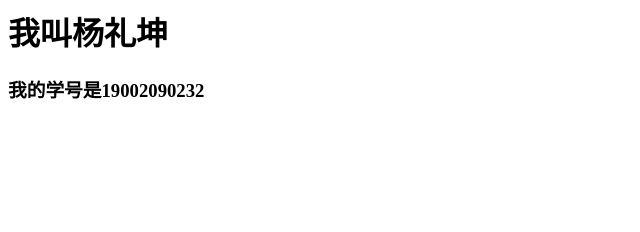
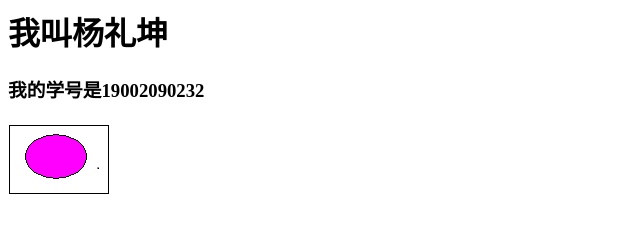
Before and after one commit to ylk19002090323/daolunqianduan, a plain HTML site: page index.html in a window 1280 px wide. Shown: the whole page, without its empty margins (0-640 px from the left). Drawn offline with Linux system fonts and the light colour scheme.

Commit message:
add a message

```diff
--- a/index.html
+++ b/index.html
@@ -2,5 +2,6 @@
 <body>
 <h1>我叫杨礼坤</h1>
 <h3>我的学号是19002090232</h3>
+<img src="1.bmp"/>
 </body>
 </html>
```
Also changed, not shown: 1.bmp (added).
